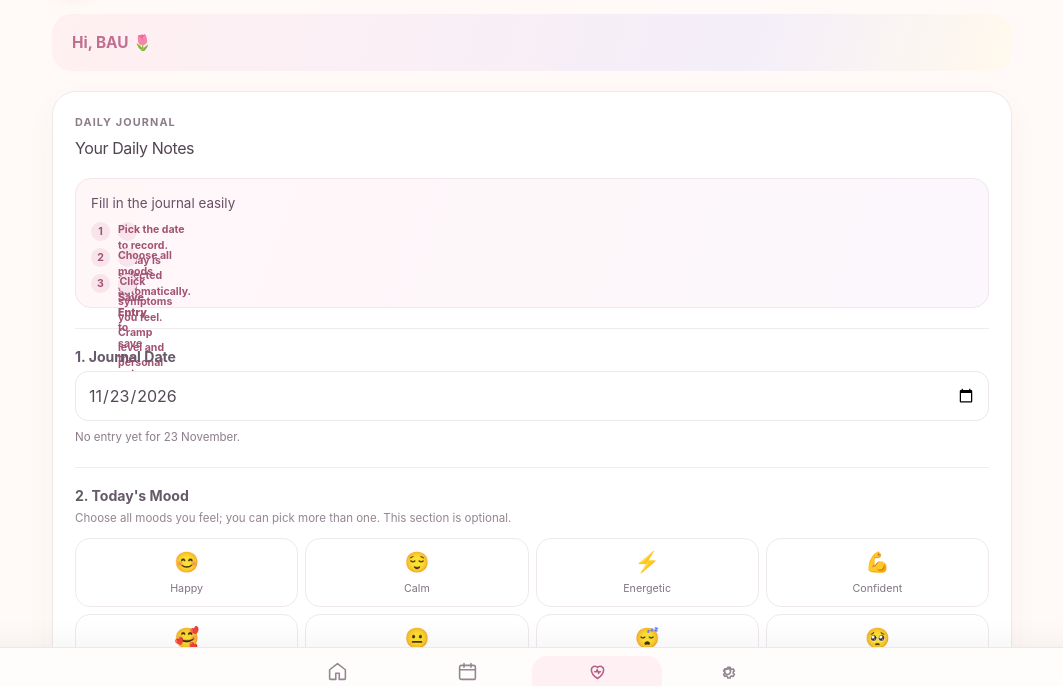
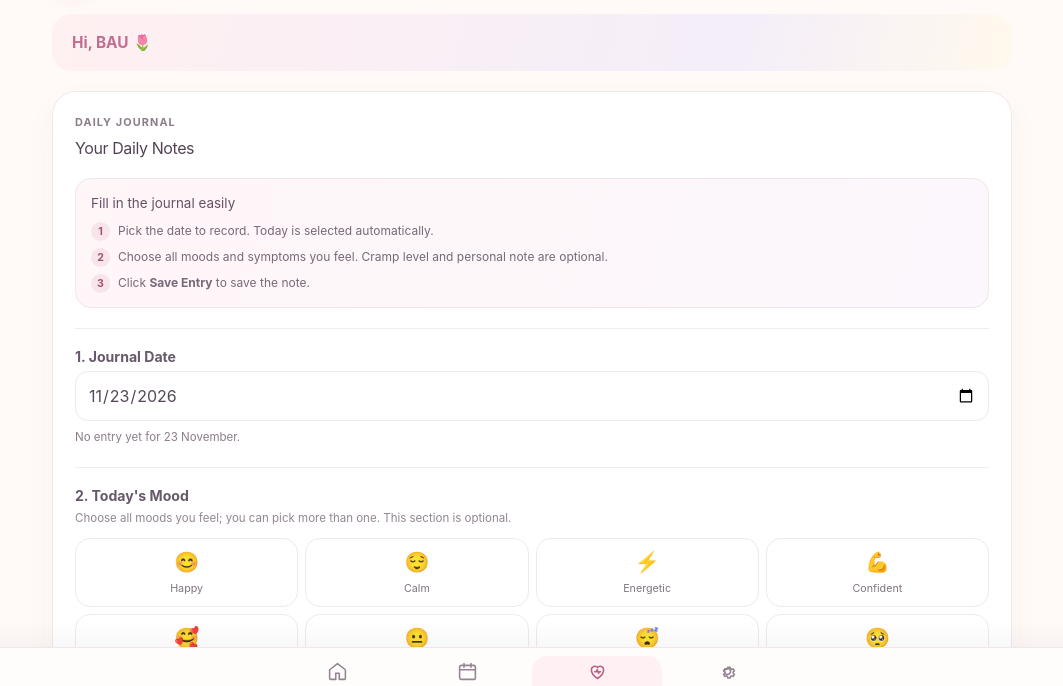
Before and after one commit to YoganathaPranashakti/Cyclela, a plain HTML site: page index.html in a window 1280 px wide. Both pictures are taken after a click on the button "Journal". Shown: the part 86-772 px from the top of the page, without its empty margins (108-1171 px from the left). Drawn offline with nearby package versions, Linux system fonts and the light colour scheme.

Commit message:
Fix journal guide layout: text no longer wraps into narrow column

```diff
--- a/index.html
+++ b/index.html
@@ -315,9 +315,9 @@
           <aside class="journal-guide" aria-label="Cara mengisi jurnal">
             <h3 data-i18n="journal.guide.title">Isi jurnal dengan mudah</h3>
             <ol>
-              <li><span>1</span><span data-i18n="journal.guide.1">Pilih tanggal yang ingin dicatat. Hari ini sudah dipilih otomatis.</span></li>
-              <li><span>2</span><span data-i18n="journal.guide.2">Pilih semua mood dan gejala yang kamu rasakan. Tingkat kram dan catatan pribadi boleh dilewati.</span></li>
-              <li><span>3</span><span data-i18n="journal.guide.3" data-i18n-html>Klik <b>Simpan Catatan</b> untuk menyimpan catatan.</span></li>
+              <li><span>1</span><div data-i18n="journal.guide.1">Pilih tanggal yang ingin dicatat. Hari ini sudah dipilih otomatis.</div></li>
+              <li><span>2</span><div data-i18n="journal.guide.2">Pilih semua mood dan gejala yang kamu rasakan. Tingkat kram dan catatan pribadi boleh dilewati.</div></li>
+              <li><span>3</span><div data-i18n="journal.guide.3" data-i18n-html>Klik <b>Simpan Catatan</b> untuk menyimpan catatan.</div></li>
             </ol>
           </aside>
           <form id="log-form">
```
